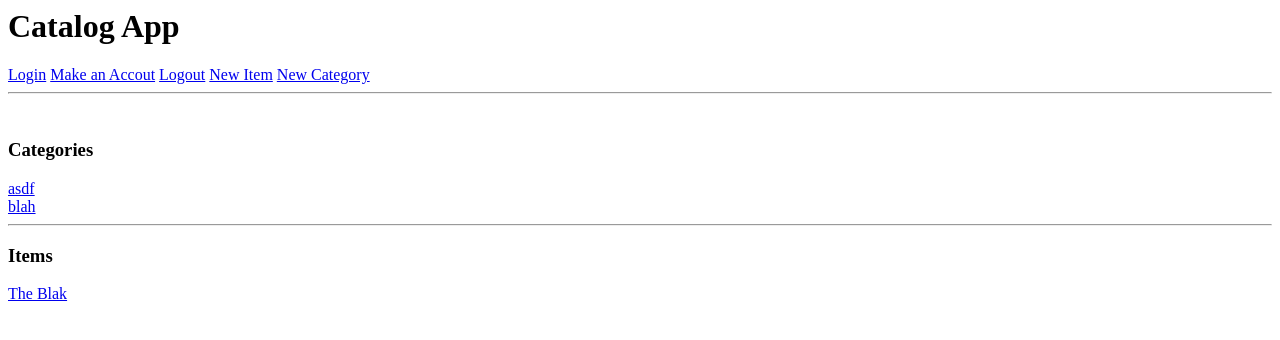
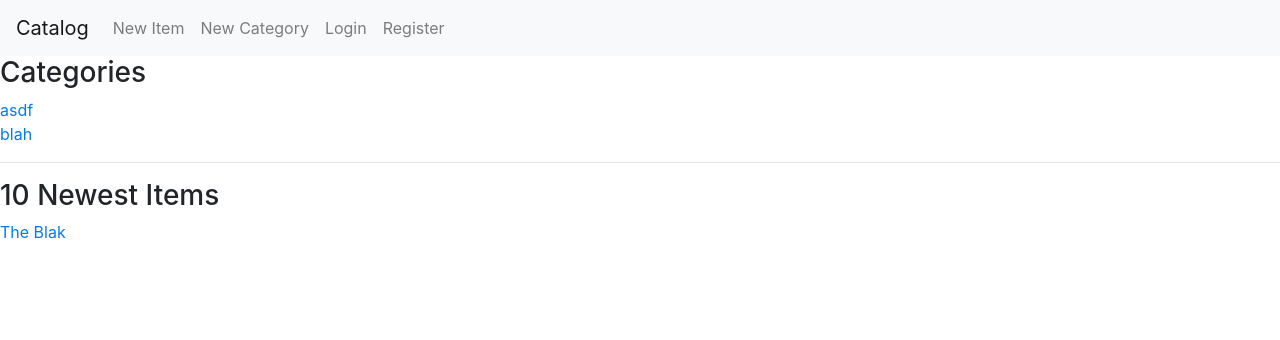
Before and after one commit to aaronhawkey/catalog-project, a Flask app: page / in a window 1280 px wide. Shown: the top 340 px of the page. Run offline with Flask 2, Linux system fonts and the light colour scheme; some libraries are stand-ins or nearby versions.

Commit message:
Added nav bar. Fixes on Front End.

```diff
--- a/app.py
+++ b/app.py
@@ -134,7 +134,7 @@ def createItem():
             response.headers['Content-Type'] = 'application/json'
             return response
 
-        testQuery = session.query(Item).filter_by(title = title).one()
+        testQuery = session.query(Item).filter_by(title = title).first()
         if testQuery is not None:
             response = make_response(json.dumps('Item already exists'), 400)
             response.headers['Content-Type'] = 'application/json'
--- a/templates/index.html
+++ b/templates/index.html
@@ -1,28 +1,14 @@
-<h1>Catalog App</h1>
-{% with messages = get_flashed_messages() %}
-  {% if messages %}
-    <ul class=flashes>
-    {% for message in messages %}
-      <li>{{ message }}</li>
-    {% endfor %}
-    </ul>
-  {% endif %}
-{% endwith %}
-<a href="{{url_for('login')}}">Login</a>
-<a href="{{url_for('register')}}">Make an Accout</a>
-<a href="{{url_for('logout')}}">Logout</a>
-<a href="{{url_for('createItem')}}">New Item</a>
-<a href="{{url_for('createCategory')}}">New Category</a>
-<hr>
-<br>
+{% include 'partials/header.html' %}
 <h3>Categories</h3>
 {% for category in categories%}
   <a href="{{url_for('getItemsFromCategory', name = category.name)}}">{{category.name}}</a>
   <br>
 {%endfor%}
 <hr>
-<h3>Items</h3>
+<h3>10 Newest Items</h3>
 {%for item in items%}
     <a href="{{url_for('getItem', name=item.category.name,title=item.title)}}">{{item.title}}</a>
     <br>
 {% endfor %}
+
+{%include 'partials/footer.html'%}
--- /dev/null
+++ b/templates/partials/footer.html
@@ -0,0 +1,3 @@
+</body>
+
+</html>
--- /dev/null
+++ b/templates/partials/header.html
@@ -0,0 +1,54 @@
+<!DOCTYPE html>
+<html lang="en">
+<head>
+    <meta charset="UTF-8">
+    <meta name="viewport" content="width=device-width, initial-scale=1.0">
+    <meta http-equiv="X-UA-Compatible" content="ie=edge">
+    <link rel="stylesheet" href="https://stackpath.bootstrapcdn.com/bootstrap/4.1.3/css/bootstrap.min.css" integrity="sha384-MCw98/SFnGE8fJT3GXwEOngsV7Zt27NXFoaoApmYm81iuXoPkFOJwJ8ERdknLPMO" crossorigin="anonymous">
+    <link rel= "stylesheet" type= "text/css" href="{{url_for('static', filename='css/style.css')}}">
+    <title>Catalog App</title>
+</head>
+<body>
+
+        <script src="https://code.jquery.com/jquery-3.3.1.slim.min.js" integrity="sha384-q8i/X+965DzO0rT7abK41JStQIAqVgRVzpbzo5smXKp4YfRvH+8abtTE1Pi6jizo" crossorigin="anonymous"></script>
+        <script src="https://cdnjs.cloudflare.com/ajax/libs/popper.js/1.14.3/umd/popper.min.js" integrity="sha384-ZMP7rVo3mIykV+2+9J3UJ46jBk0WLaUAdn689aCwoqbBJiSnjAK/l8WvCWPIPm49" crossorigin="anonymous"></script>
+        <script src="https://stackpath.bootstrapcdn.com/bootstrap/4.1.3/js/bootstrap.min.js" integrity="sha384-ChfqqxuZUCnJSK3+MXmPNIyE6ZbWh2IMqE241rYiqJxyMiZ6OW/JmZQ5stwEULTy" crossorigin="anonymous"></script>
+
+        <nav class="navbar navbar-expand-lg navbar-light bg-light">
+                <a class="navbar-brand" href="#">Catalog</a>
+                <button class="navbar-toggler" type="button" data-toggle="collapse" data-target="#navbarNav" aria-controls="navbarNav" aria-expanded="false" aria-label="Toggle navigation">
+                  <span class="navbar-toggler-icon"></span>
+                </button>
+                <div class="collapse navbar-collapse" id="navbarNav">
+                  <ul class="navbar-nav">
+                    <li class="nav-item">
+                      <a class="nav-link" href="{{url_for('createItem')}}">New Item</a>
+                    </li>
+                    <li class="nav-item">
+                      <a class="nav-link" href="{{url_for('createCategory')}}">New Category</a>
+                    </li>
+                    {% if 'user_id' in session %}
+                    <li class="nav-item">
+                      <a class="nav-link" href="{{url_for('logout')}}">Logout</a>
+                    </li>
+                    {%endif%}
+                    {%if 'user_id' not in session%}
+                    <li class="nav-item">
+                        <a class="nav-link" href="{{url_for('login')}}">Login</a>
+                    </li>
+                    <li class="nav-item">
+                          <a class="nav-link" href="{{url_for('register')}}">Register</a>
+                    </li>
+                    {%endif%}
+                  </ul>
+                </div>
+              </nav>
+    {% with messages = get_flashed_messages() %}
+    {% if messages %}
+    {% for message in messages %}
+        <div class="flashes alert alert-success" role="alert">
+            {{message}}
+        </div>
+    {% endfor %}
+    {% endif %}
+    {% endwith %}
```
Also changed, not shown: catalog.db, static/css/style.css (added), 1 other file.
